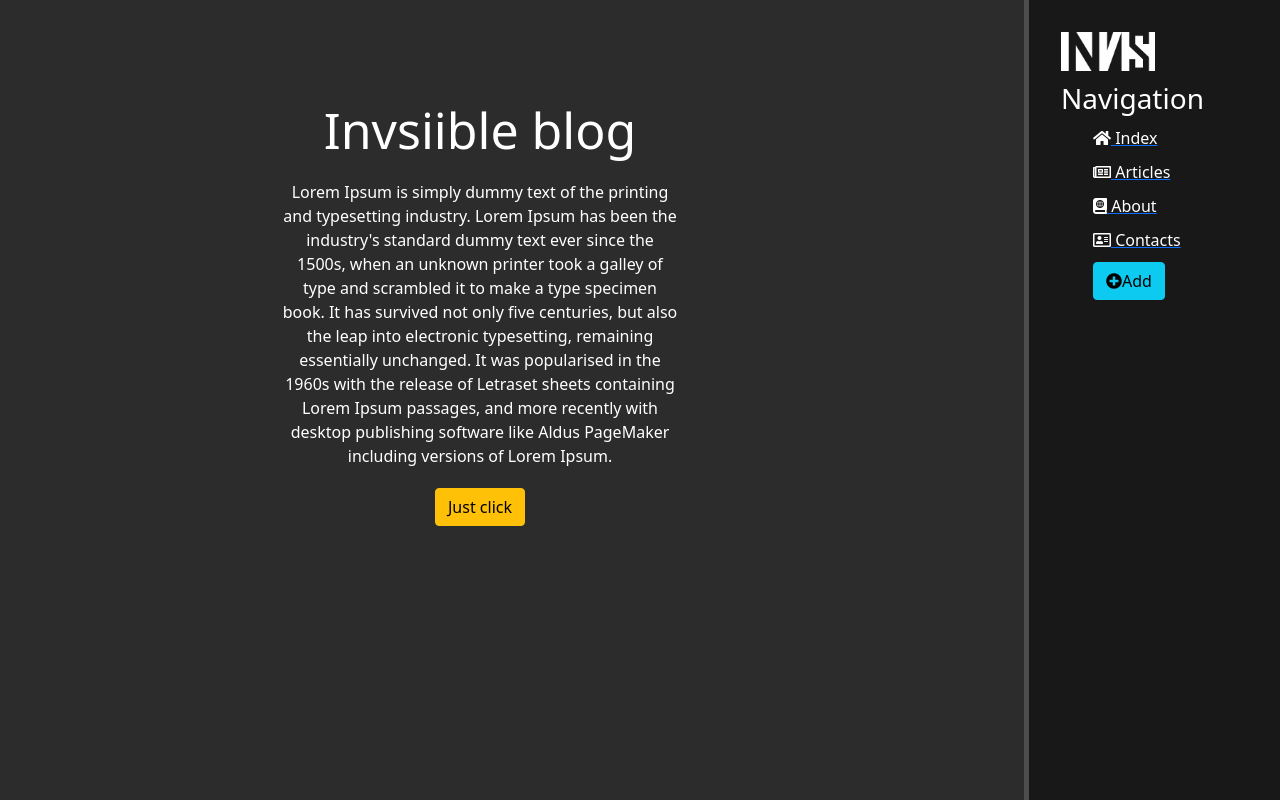
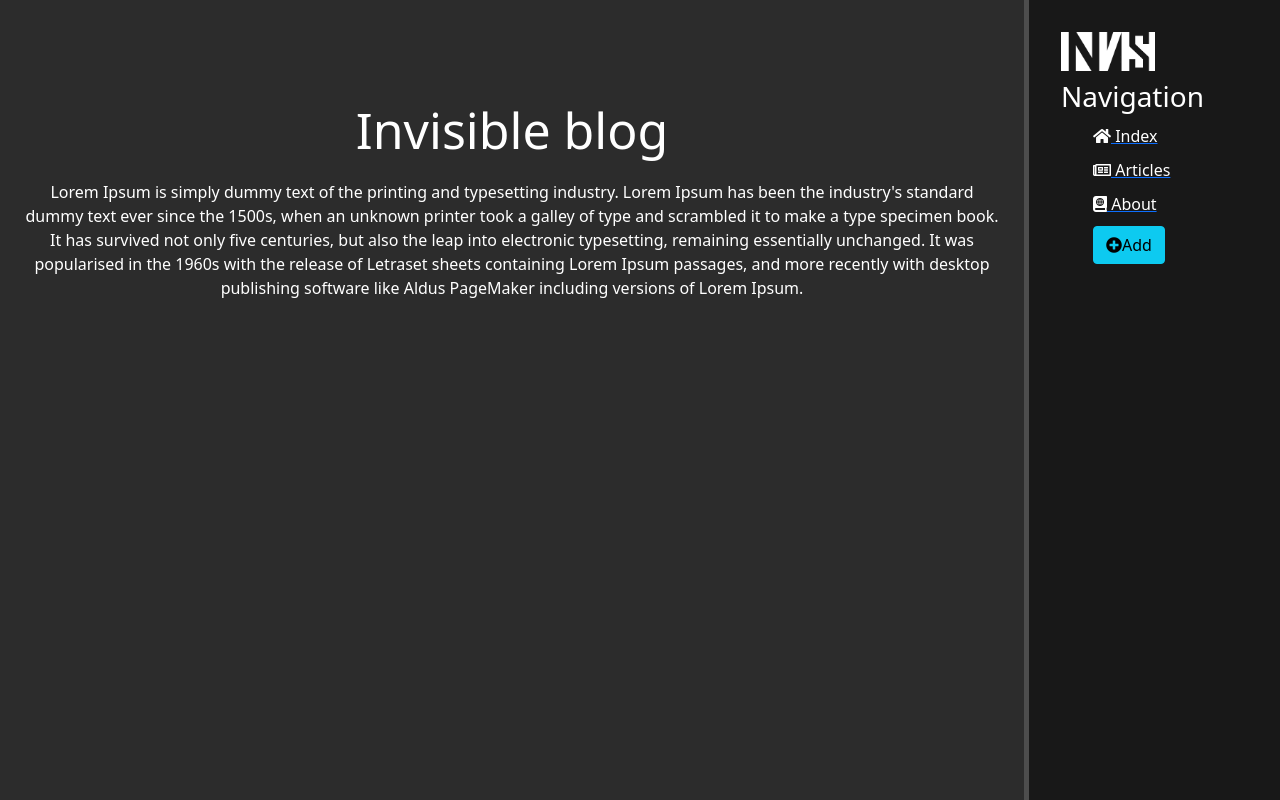
Before and after one commit to Im-Invisible/blog, a Django app: page / in a window 1280 px wide. Run offline with Django 4.2, Linux system fonts and the light colour scheme; some libraries are stand-ins or nearby versions.

Commit message:
Edited styles

```diff
--- a/main/static/main/css/style.css
+++ b/main/static/main/css/style.css
@@ -13,20 +13,13 @@ aside {
 }
 
 aside img {
+    margin:  0 auto;
     width: 50%;
-    float: left;
-}
-
-aside .logo {
-    font-size: 40px;
-    margin-left: 10px;
-    font-weight:  bold;
-    position: relative;
-
+    float: center;
 }
 
 aside h3 {
-    margin-top: 50px;
+    margin-top: 5%;
     font-size: 28px;
 }
 
@@ -35,6 +28,7 @@ aside ul {
 }
 
 aside ul li {
+    list-style: none;
     color: #fff;
     display: block;
     margin-top: 10px;
@@ -52,23 +46,24 @@ main .features {
     color: #fff;
     margin-top: 100px;
     text-align: center;
-    width: 75%;
+    width: 80%;
 }
 
 main .features h1 {
+    margin-top: 0%;
     font-size: 50px;
 }
 
 main .features p{
-    max-width: 400px;
-    margin: 20px auto;
+    max-width: 96%;
+    margin: 2% auto;
 }
 
 .alert-warning {
     float: left;
     clear: both;
-    width: 400px;
-    margin: 20px 35%;
+    width: 96%;
+    margin: 2%;
     text-align: left;
 }
 
--- a/main/templates/main/about.html
+++ b/main/templates/main/about.html
@@ -6,6 +6,5 @@
 <div class="features">
     <h1>About us</h1>
     <p>Lorem Ipsum is simply dummy text of the printing and typesetting industry. Lorem Ipsum has been the industry's standard dummy text ever since the 1500s, when an unknown printer took a galley of type and scrambled it to make a type specimen book. It has survived not only five centuries, but also the leap into electronic typesetting, remaining essentially unchanged. It was popularised in the 1960s with the release of Letraset sheets containing Lorem Ipsum passages, and more recently with desktop publishing software like Aldus PageMaker including versions of Lorem Ipsum.</p>
-    <button class="btn btn-warning">Just click</button>
 </div>
 {% endblock %}
--- a/main/templates/main/index.html
+++ b/main/templates/main/index.html
@@ -6,6 +6,5 @@
     <div class="features">
         <h1>{{ title }}</h1>
         <p>Lorem Ipsum is simply dummy text of the printing and typesetting industry. Lorem Ipsum has been the industry's standard dummy text ever since the 1500s, when an unknown printer took a galley of type and scrambled it to make a type specimen book. It has survived not only five centuries, but also the leap into electronic typesetting, remaining essentially unchanged. It was popularised in the 1960s with the release of Letraset sheets containing Lorem Ipsum passages, and more recently with desktop publishing software like Aldus PageMaker including versions of Lorem Ipsum.</p>
-        <button class="btn btn-warning">Just click</button>
     </div>
 {% endblock %}
--- a/main/templates/main/layout.html
+++ b/main/templates/main/layout.html
@@ -19,7 +19,6 @@
             <a href="{% url 'home' %}"><li><i class="fas fa-home"></i> Index</li></a>
             <a href="{% url 'news' %}"><li><i class="far fa-newspaper"></i> Articles</li></a>
             <a href="{% url 'about' %}"><li><i class="fas fa-atlas"></i> About</li></a>
-            <a href=""><li><i class="far fa-address-card"></i> Contacts</li></a>
             <a href="{% url 'create' %}"><li><button class="btn btn-info"><i class="fas fa-plus-circle"></i>Add</button></li></a>
         </ul>
     </aside>
--- a/main/views.py
+++ b/main/views.py
@@ -2,7 +2,7 @@ from django.shortcuts import render
 
 def index(request):
     data = {
-        'title': 'Invsiible blog',
+        'title': 'Invisible blog',
     }
     return render(request, 'main/index.html', data)
 
```
